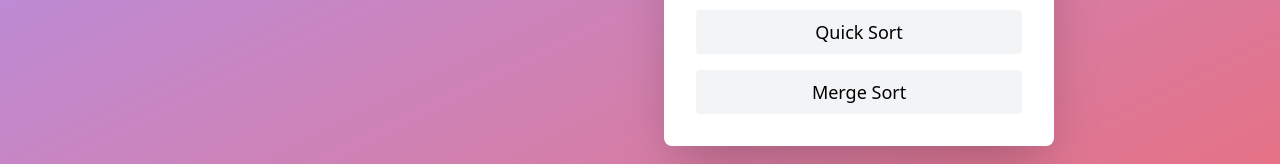
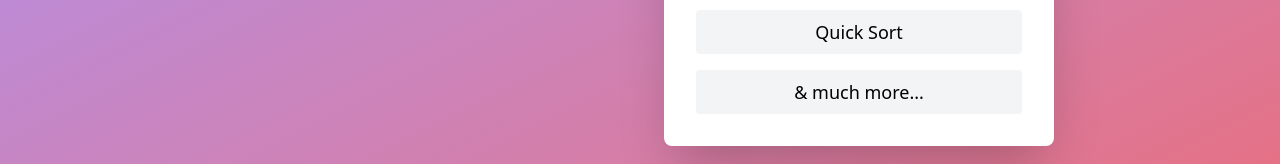
Before and after one commit to shabh2412/sorting-visualizer, a React (Vite) app: page / in a window 1280 px wide. Shown: the part 440-604 px from the top of the page. Built offline with nearby package versions, Linux system fonts and the light colour scheme.

Commit message:
remove merge sort li, add 'much more' li

```diff
--- a/src/components/HeroSection.jsx
+++ b/src/components/HeroSection.jsx
@@ -15,7 +15,7 @@ export const HeroSection = () => {
               <li onClick={() => window.location.hash = "array-visualiser"} className="py-2 px-4 rounded bg-gray-100 hover:bg-gray-200 transition-colors duration-200 cursor-pointer">Insertion Sort</li>
               <li onClick={() => window.location.hash = "array-visualiser"} className="py-2 px-4 rounded bg-gray-100 hover:bg-gray-200 transition-colors duration-200 cursor-pointer">Selection Sort</li>
               <li onClick={() => window.location.hash = "array-visualiser"} className="py-2 px-4 rounded bg-gray-100 hover:bg-gray-200 transition-colors duration-200 cursor-pointer">Quick Sort</li>
-              <li onClick={() => window.location.hash = "array-visualiser"} className="py-2 px-4 rounded bg-gray-100 hover:bg-gray-200 transition-colors duration-200 cursor-pointer">Merge Sort</li>
+              <li onClick={() => window.location.hash = "array-visualiser"} className="py-2 px-4 rounded bg-gray-100 hover:bg-gray-200 transition-colors duration-200 cursor-pointer">& much more...</li>
             </ul>
           </div>
         </div>
```
